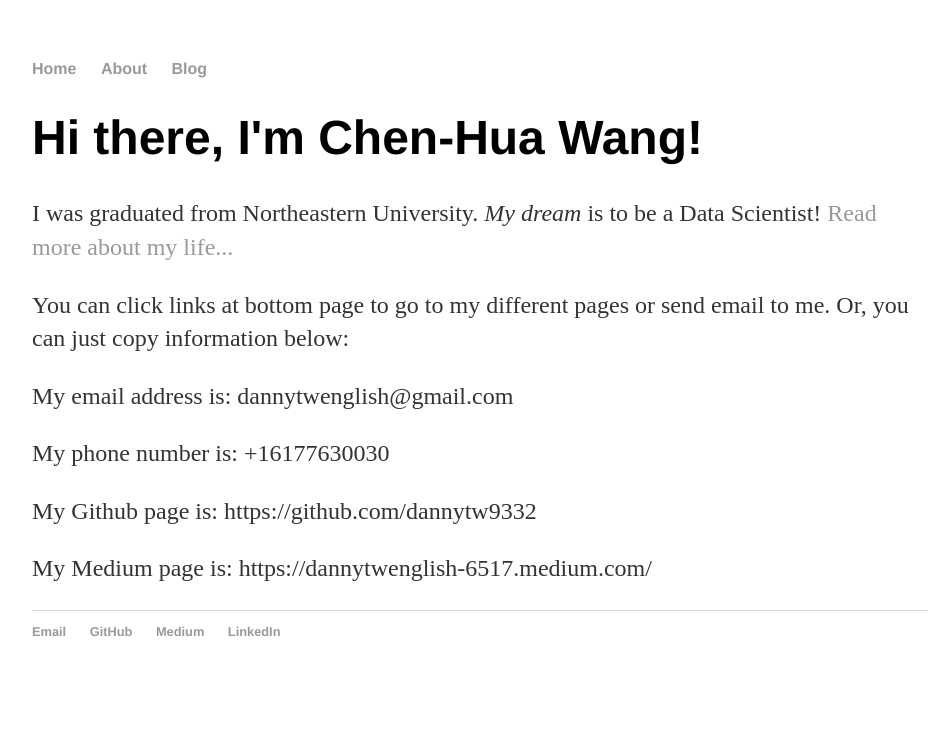
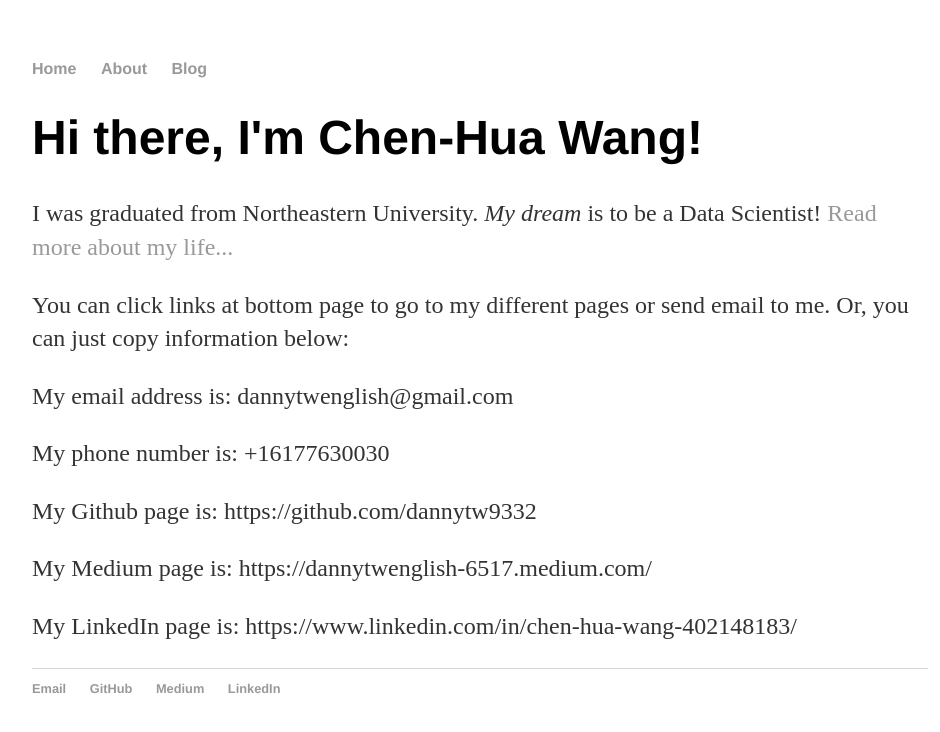
Before and after one commit to dannytw9332/dannytw9332.github.io, a Jekyll site: the page built from index.html, in a window 1280 px wide. Shown: the top 732 px of the page, without its empty margins (160-1100 px from the left). Built offline with Jekyll 4.4.1, drawn with Linux system fonts in a browser that asks for light colours; the list of posts is cut into pages by our own code.

Commit message:
Update index.html

```diff
--- a/index.html
+++ b/index.html
@@ -10,5 +10,6 @@ title: Chen-Hua Wang, Future Data Scientist
 	<p>My phone number is: +16177630030</p>
 	<p>My Github page is: https://github.com/dannytw9332</p>
 	<p>My Medium page is: https://dannytwenglish-6517.medium.com/</p>
+	<p>My LinkedIn page is: https://www.linkedin.com/in/chen-hua-wang-402148183/</p>
 
 </div><!-- /.blurb -->
```
